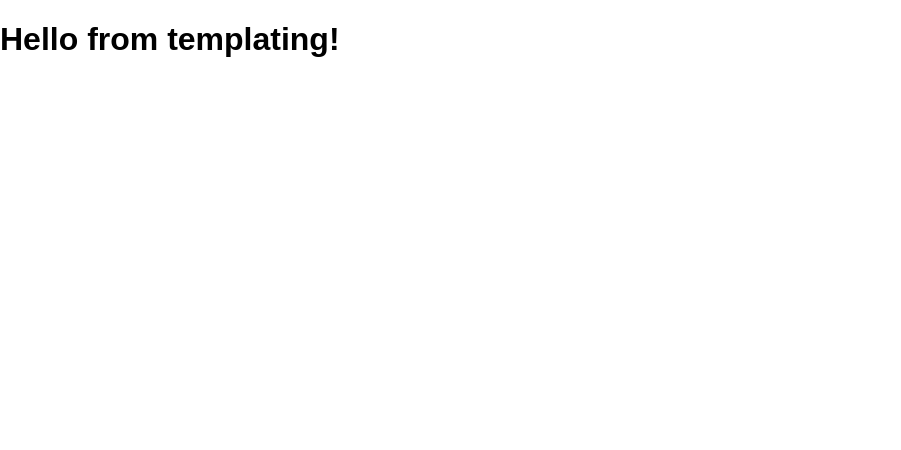
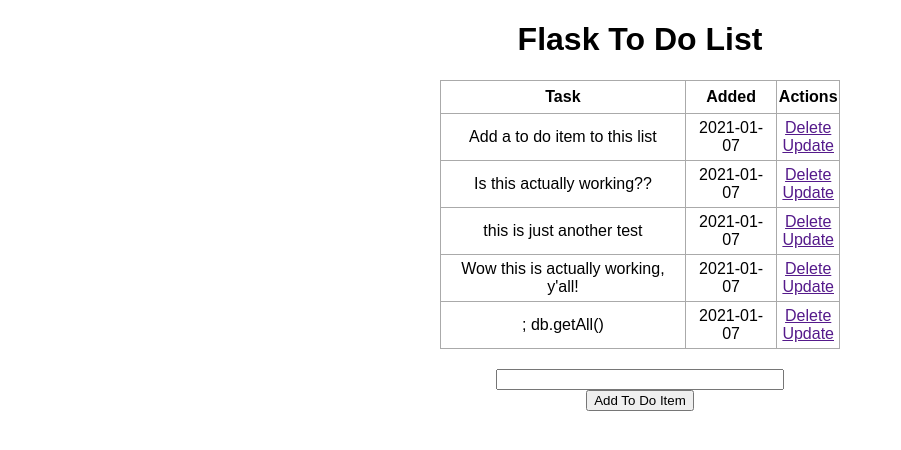
Before and after one commit to cbvargas5/flask-todo, a Flask app: page / in a window 1280 px wide. Shown: the top 450 px of the page, without its empty margins (0-901 px from the left). Run offline with Flask 2, Linux system fonts and the light colour scheme; data comes from the database, SQL or seed files in the repository; both versions use the stored data as it was after the commit.

Commit message:
set up simple get and post requests

```diff
--- a/app.py
+++ b/app.py
@@ -1,4 +1,4 @@
-from flask import Flask, render_template
+from flask import Flask, render_template, request, redirect
 from flask_sqlalchemy import SQLAlchemy
 from datetime import datetime
 
@@ -14,9 +14,22 @@ class Todo(db.Model):
   def __repr__(self):
     return '<Task %r>' % self.id
 
-@app.route('/')
+@app.route('/', methods=['POST', 'GET'])
 def index():
-  return render_template('index.html')
+  if request.method == 'POST':
+    task_content = request.form['content']
+    new_todo = Todo(content=task_content)
+
+    try:
+      db.session.add(new_todo)
+      db.session.commit()
+      return redirect('/')
+    except:
+      return 'There was an issue adding your to do item'
+
+  else:
+    tasks = Todo.query.order_by(Todo.date_created).all()
+    return render_template('index.html', tasks=tasks)
 
 if __name__ == "__main__":
   app.run(debug=True)
--- a/static/css/main.css
+++ b/static/css/main.css
@@ -1,4 +1,39 @@
-body {
+body,
+html {
     margin: 0;
     font-family: sans-serif;
 }
+
+.content {
+    margin: 0 auto;
+    width: 400px;
+    text-align: center;
+}
+
+table,
+td,
+th {
+    border: 1px solid #aaa;
+}
+
+table {
+    border-collapse: collapse;
+    width: 100%;
+}
+
+th {
+    height: 30px;
+}
+
+td {
+    text-align: center;
+    padding: 5px;
+}
+
+form {
+    margin-top: 20px;
+}
+
+#content {
+    width: 70%;
+}
--- a/templates/index.html
+++ b/templates/index.html
@@ -1,8 +1,29 @@
-{% extends 'base.html' %}
-{% block head %}
-<title>Index file</title>
+{% extends 'base.html' %} {% block head %}
+<title>Flask To Do List</title>
+{% endblock %} {% block body %}
+<div class="content">
+    <h1>Flask To Do List</h1>
+    <table>
+        <tr>
+            <th>Task</th>
+            <th>Added</th>
+            <th>Actions</th>
+        </tr>
+        {% for task in tasks %}
+        <tr>
+            <td>{{ task.content }}</td>
+            <td>{{ task.date_created.date() }}</td>
+            <td>
+                <a href="">Delete</a>
+                <br>
+                <a href="">Update</a>
+            </td>
+        </tr>
+        {% endfor %}
+    </table>
+    <form action="/" method="post">
+        <input type="text" name="content" id="content">
+        <input type="submit" value="Add To Do Item">
+    </form>
+</div>
 {% endblock %}
-
-{% block body %}
-<h1>Hello from templating!</h1>
-{% endblock %}
```
Also changed, not shown: test.db.
